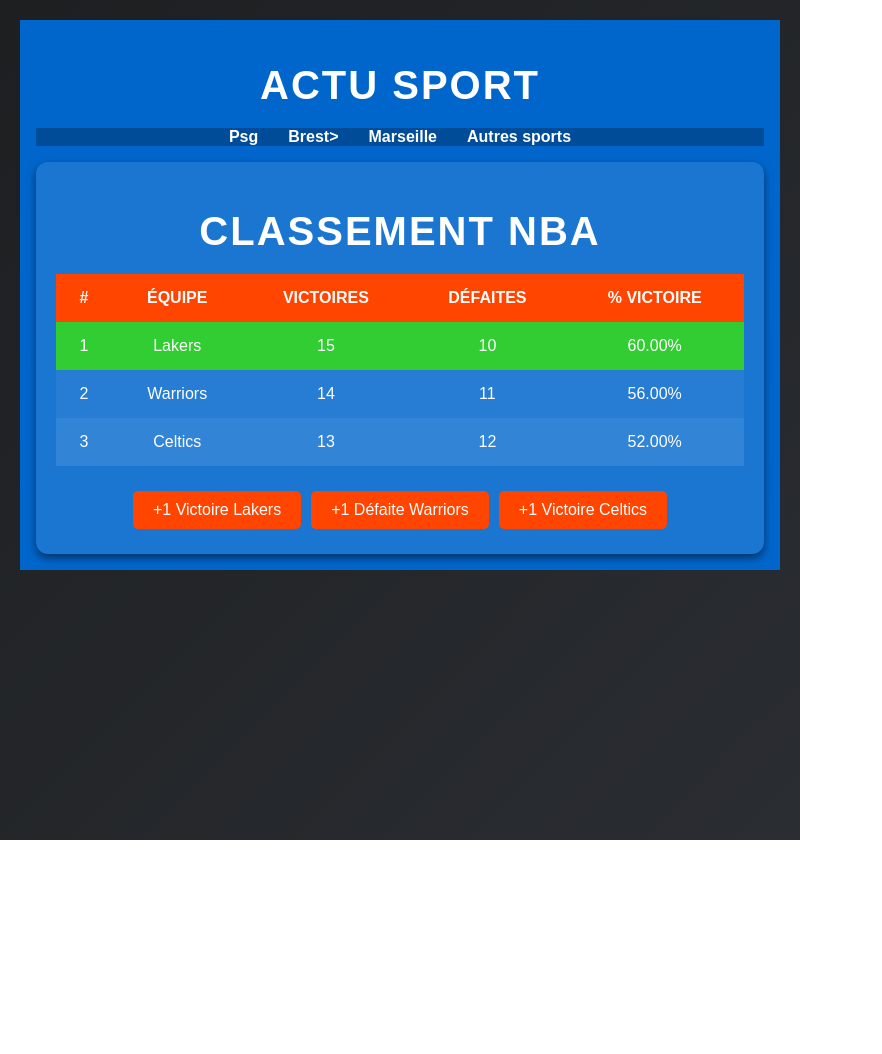
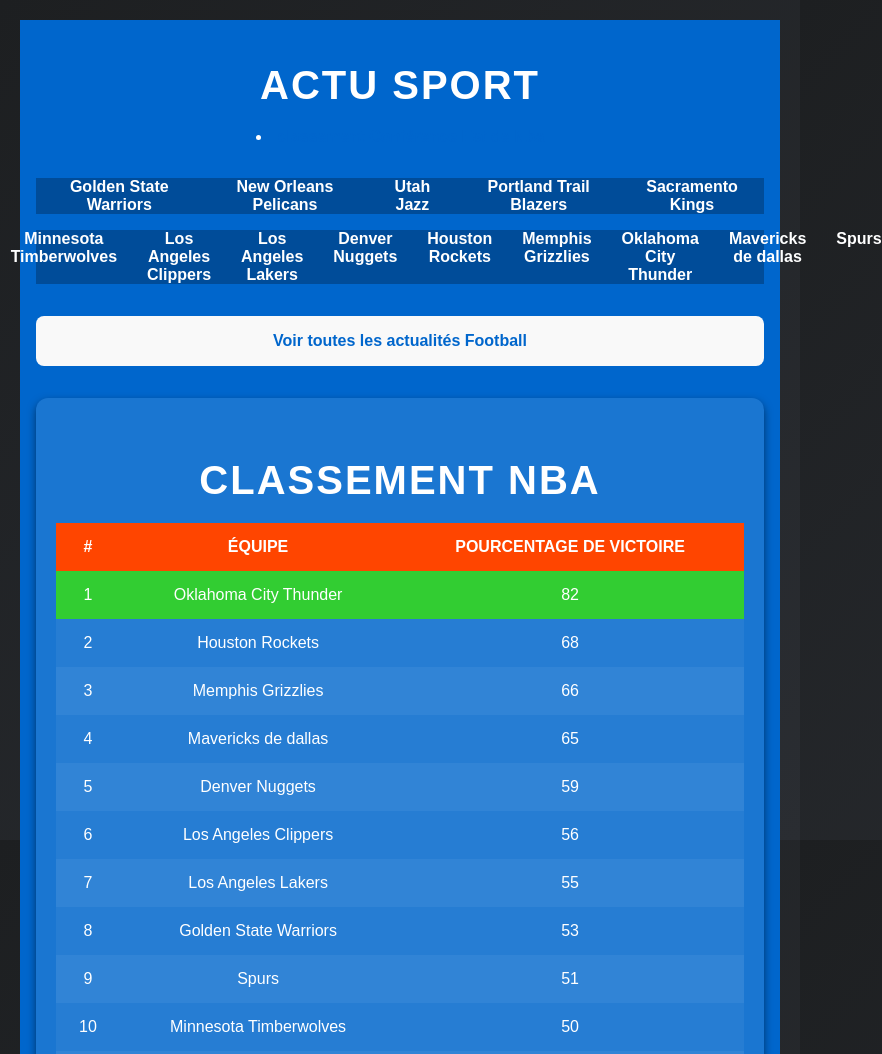
Before and after one commit to gabelard2310/Actus-portif, an Electron app: page nba.html in a window 800 px wide. Shown: the top 1054 px of the page, 882 px wide, since content can reach past the window. Before the commit the page ends 840 px from the top, so only its background shows below. Drawn offline with Linux system fonts and the light colour scheme.

Commit message:
Update nba.html

```diff
--- a/nba.html
+++ b/nba.html
@@ -14,16 +14,34 @@
   <header>
       <h1>Actu Sport</h1>
       <nav>
+             <li><a href="classement Conférence Est de Nba.html">classement Conférence Est de Nba</a></li>
+            <nav>
               <ul>
-              <li><a href="psg.html">Psg</a></li>
-              <li><a href="Brest.html">Brest></li>
-              <li><a href="Marseille.html">Marseille</a></li>
-              <li><a href="">Autres sports</a></li>
+            </ul>
+            <nav>
+                <ul>
+                  <li><a href="Golden State Warriors.html">Golden State Warriors</a></li>
+                  <li><a href="New Orleans Pelicans.html">New Orleans Pelicans</a></li>
+                  <li><a href="Utah Jazz.html">Utah Jazz</a></li>
+                  <li><a href="Portland Trail Blazers.html">Portland Trail Blazers</a></li>
+                  <li><a href="Sacramento Kings.html">Sacramento Kings</a></li>
+                  </ul>
+                  <ul>
+                    <li><a href="Phoenix Suns.html">Phoenix Suns</a></li>
+                    <li><a href="Minnesota Timberwolves.html">Minnesota Timberwolves</a></li>
+                    <li><a href="Los Angeles Clippers.html">Los Angeles Clippers</a></li>
+                    <li><a href="Los Angeles Lakers.html">Los Angeles Lakers</a></li>
+                    <li><a href="Denver Nuggets.html">Denver Nuggets</a></li>
+                    <li><a href="Houston Rockets.html">Houston Rockets</a></li>
+                    <li><a href="Memphis Grizzlies.html">Memphis Grizzlies</a></li>
+                    <li><a href="Oklahoma City Thunder.html">Oklahoma City Thunder</a></li>
+                    <li><a href="Mavericks de dallas.html">Mavericks de dallas</a></li>
+                    <li><a href="Spurs.html">Spurs</a></li>
                   </ul>
                 </nav>
             <head>
     <!DOCTYPE html>
-    <html lang="en">
+    <html lang="fr">
     <head>
       <meta charset="UTF-8">
       <meta name="viewport" content="width=device-width, initial-scale=1.0">
@@ -115,52 +133,49 @@
         }
       </style>
 </head>
+<section id="">
+  <a href="index.html">Voir toutes les actualités Football</a>
+</section>
 <body>
    <div class="container">
-        <h1>Classement NBA</h1>
+    <h1>Classement nba</h1>
     <table>
       <thead>
         <tr>
           <th>#</th>
           <th>Équipe</th>
-              <th>Victoires</th>
-              <th>Défaites</th>
-              <th>% Victoire</th>
+          <th>Pourcentage de victoire</th>
         </tr>
       </thead>
       <tbody id="rankingTable">
         <!-- Les lignes du classement seront générées ici -->
       </tbody>
-        </table>
-        <div class="btn-container">
-          <button onclick="addWin('Lakers')">+1 Victoire Lakers</button>
-          <button onclick="addLoss('Warriors')">+1 Défaite Warriors</button>
-          <button onclick="addWin('Celtics')">+1 Victoire Celtics</button>
-        </div>
-      </div>
-
   <script>
-        // Données initiales des équipes NBA
+    // Données initiales des équipes
     const teams = [
-          { name: 'Lakers', wins: 15, losses: 10 },
-          { name: 'Warriors', wins: 14, losses: 11 },
-          { name: 'Celtics', wins: 13, losses: 12 },
+    { name: "Oklahoma City Thunder", points: 82 },
+    { name: "Houston Rockets", points: 68 },
+    { name: "Memphis Grizzlies", points: 66 },
+    { name: "Mavericks de dallas", points: 65 },
+    { name: "Denver Nuggets", points: 59 },
+    { name: "Los Angeles Clippers", points: 56 },
+    { name: "Los Angeles Lakers", points: 55 },
+    { name: "Golden State Warriors", points: 53 },
+    { name: "Spurs", points: 51 },
+   { name: "Minnesota Timberwolves", points: 50 },
+   { name: "Phoenix Suns", points: 50 },
+   { name: "Sacramento Kings", points: 43 },
+   { name: "Portland Trail Blazers", points: 31 },
+   { name: "Utah Jazz", points: 25 },
+   { name: "New Orleans Pelicans", points: 16 },
   ];
-
-        // Calculer le pourcentage de victoires
-        const calculateWinPercentage = (wins, losses) => {
-          return ((wins / (wins + losses)) * 100).toFixed(2);
-        };
-
-        // Afficher le classement NBA
+    // Fonction pour afficher le classement
     function displayRanking() {
       const tableBody = document.getElementById('rankingTable');
       tableBody.innerHTML = '';
 
-          // Trier par pourcentage de victoires
-          teams.sort((a, b) => {
-            return calculateWinPercentage(b.wins, b.losses) - calculateWinPercentage(a.wins, a.losses);
-          });
+      // Trier les équipes par points décroissants
+      teams.sort((a, b) => b.points - a.points);
 
       // Générer les lignes du tableau
       teams.forEach((team, index) => {
@@ -168,34 +183,20 @@
           <tr class="${index === 0 ? 'highlight' : ''}">
             <td>${index + 1}</td>
             <td>${team.name}</td>
-                <td>${team.wins}</td>
-                <td>${team.losses}</td>
-                <td>${calculateWinPercentage(team.wins, team.losses)}%</td>
+            <td>${team.points}</td>
           </tr>
         `;
       });
     }
-
-        // Ajouter une victoire
-        function addWin(teamName) {
+    // Fonction pour ajouter des points à une équipe
+    function addPoints(teamName) {
       const team = teams.find(t => t.name === teamName);
       if (team) {
-            team.wins += 1;
-            displayRanking();
+        team.points += 3; // Ajouter 3 points
+        displayRanking(); // Mettre à jour l'affichage
       }
     }
-
-        // Ajouter une défaite
-        function addLoss(teamName) {
-          const team = teams.find(t => t.name === teamName);
-          if (team) {
-            team.losses += 1;
-            displayRanking();
-          }
-        }
-
     // Afficher le classement initial
     displayRanking();
   </script>
 </body>
-    </html>
```
Lines whose indentation alone changed are shown as unchanged.
